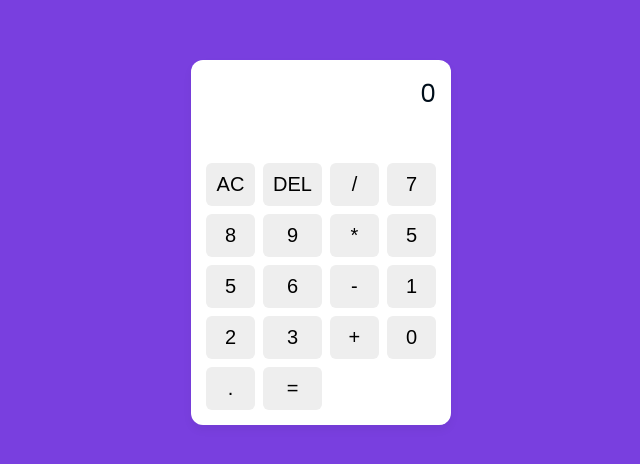
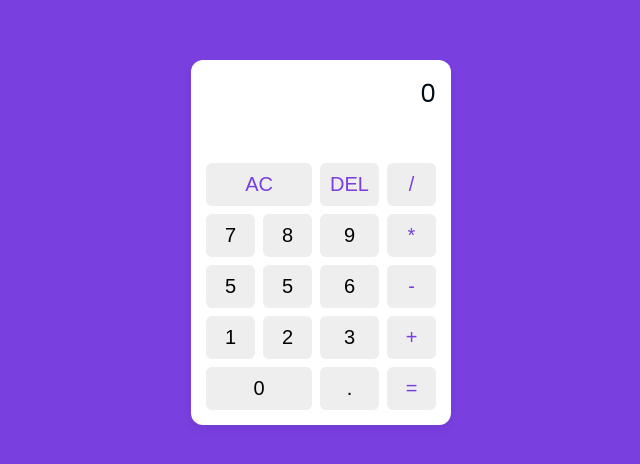
Before and after one commit to ivanherreradev/freecodecamp-calculator, a React (Vite) app: page / in a window 1280 px wide. Shown: the part 158-622 px from the top of the page, without its empty margins (319-959 px from the left). Built offline with nearby package versions, Linux system fonts and the light colour scheme.

Commit message:
add inline styles (Button)

```diff
--- a/src/components/Button/Button.jsx
+++ b/src/components/Button/Button.jsx
@@ -1,16 +1,16 @@
 import React from 'react'
 import styles from './Button.module.css'
 
-const Button = ({ id, value, onClick, className }) => {
+const Button = ({ id, value, onClick, variant, style }) => {
   return (
     <button
       id={id}
       onClick={() => onClick(value)}
-      className={`${styles.button} ${className}`}
+      className={`${styles.button} ${variant}`}
+      style={style}
     >
       {value}
     </button>
   )
 }
-
 export default Button
--- a/src/components/Calculator/Calculator.jsx
+++ b/src/components/Calculator/Calculator.jsx
@@ -65,8 +65,12 @@ const Calculator = () => {
             key={button.id}
             id={button.id}
             value={button.value}
+            variant={button.className}
             onClick={handleButtonClick}
-            className={button.className}
+            style={{
+              gridColumn: button.id === 'zero' || button.id === 'clear' ? 'span 2' : '',
+              color: button.className === 'operator' ? '#793fdf' : ''
+            }}
           />
         ))}
       </section>
```
